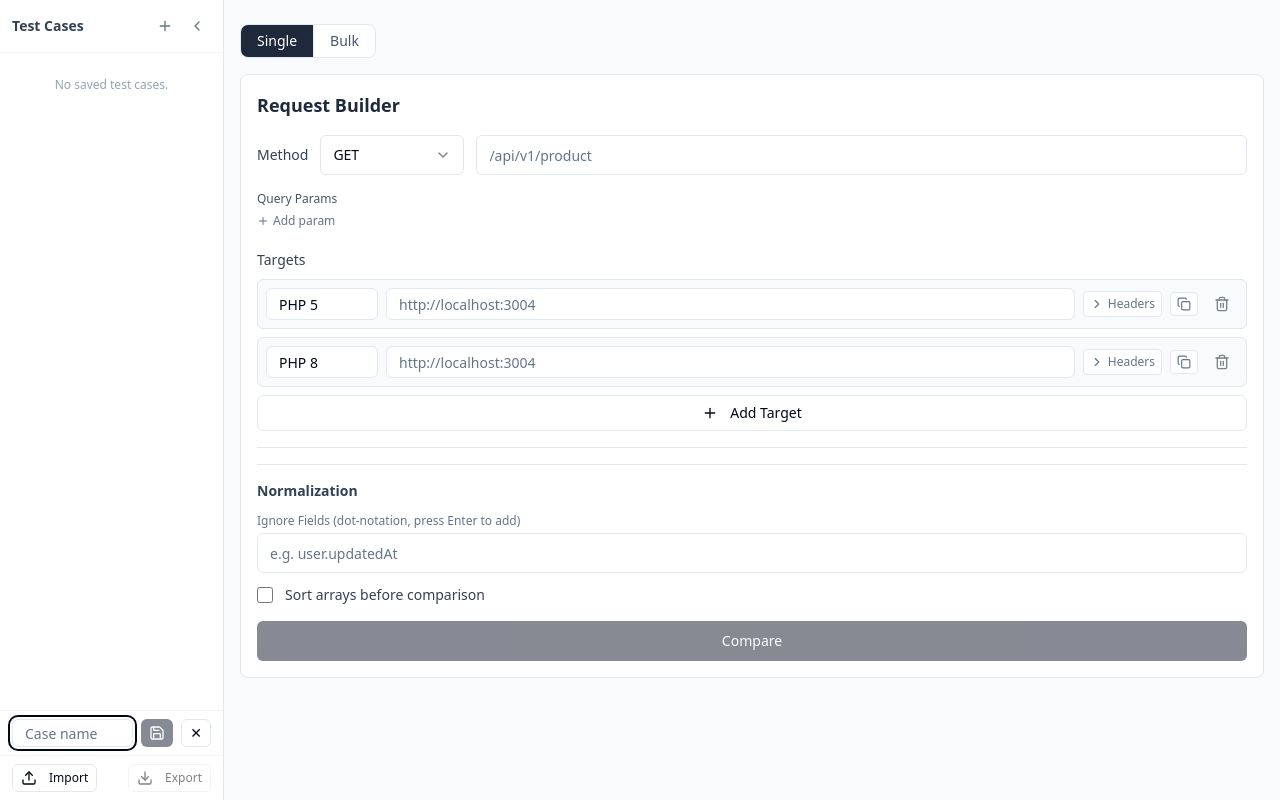
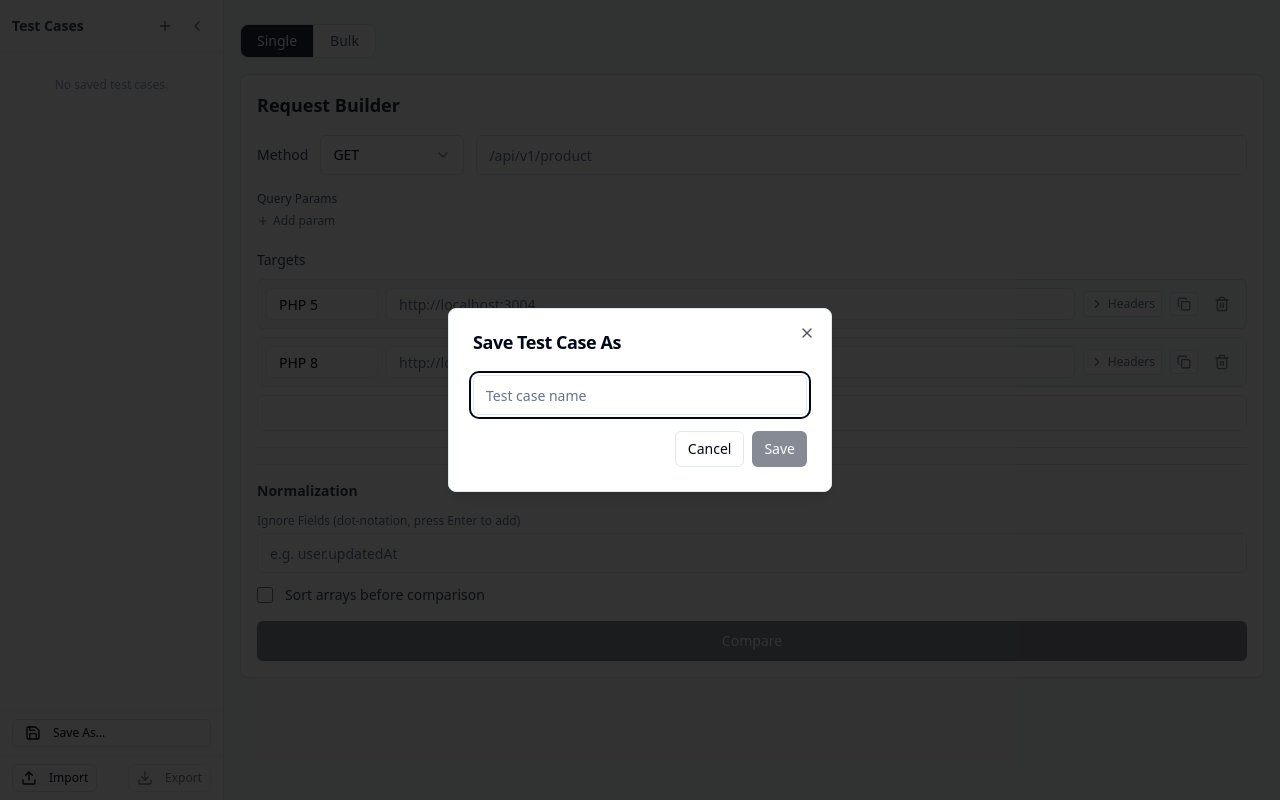
Before and after one commit to GerinAryoPrasetia/mintara, a React (Vite) app in the folder client/: page / in a window 1280 px wide. Both pictures are taken after a click on the button "Save As…". Built offline with nearby package versions, Linux system fonts and the light colour scheme; the HTML template or start-up script is replaced by a standard one.

Commit message:
fix: open save dialog with pre-filled name when clicking Save button

```diff
--- a/client/src/components/Sidebar.tsx
+++ b/client/src/components/Sidebar.tsx
@@ -3,8 +3,8 @@ import { ChevronLeft, ChevronRight, Plus, Copy, Trash2, Download, Upload, Save }
 import { Button } from '../components_ui/ui/button'
 import { Input } from '../components_ui/ui/input'
 import { Checkbox } from '../components_ui/ui/checkbox'
-import { Badge } from '../components_ui/ui/badge'
 import { Separator } from '../components_ui/ui/separator'
+import { Dialog, DialogContent, DialogHeader, DialogTitle, DialogFooter } from '../components_ui/ui/dialog'
 import { useStore } from '../store'
 import type { SavedCase, SavedCasesExport } from '../store'
 
@@ -32,8 +32,17 @@ export function Sidebar() {
     const trimmed = saveName.trim()
     if (!trimmed) return
     saveCurrentCase(trimmed)
+    setSaveOpen(false)
+  }
+
+  const openSaveDialog = () => {
+    setSaveName(activeCaseName ?? '')
+    setSaveOpen(true)
+  }
+
+  const handleSaveClose = () => {
+    setSaveOpen(false)
     setSaveName('')
-    setSaveOpen(false)
   }
 
   const handleSwitch = (name: string) => {
@@ -288,40 +297,15 @@ export function Sidebar() {
 
           {/* Save button area */}
           <div className="px-3 py-2 border-t border-slate-100 shrink-0">
-            {saveOpen ? (
-              <div className="flex gap-2">
-                <Input
-                  placeholder="Case name"
-                  value={saveName}
-                  onChange={(e) => setSaveName(e.target.value)}
-                  onKeyDown={(e) => e.key === 'Enter' && handleSave()}
-                  autoFocus
-                  className="h-7 text-xs"
-                />
-                <Button size="sm" className="h-7 px-2" onClick={handleSave} disabled={!saveName.trim()}>
-                  <Save className="h-3.5 w-3.5" />
-                </Button>
-                <Button size="sm" variant="outline" className="h-7 px-2" onClick={() => { setSaveOpen(false); setSaveName('') }}>
-                  ✕
-                </Button>
-              </div>
-            ) : (
             <Button
               variant="outline"
               size="sm"
               className="w-full justify-start h-7 text-xs"
-                onClick={() => {
-                  if (activeCaseName) {
-                    saveCurrentCase()
-                  } else {
-                    setSaveOpen(true)
-                  }
-                }}
+              onClick={openSaveDialog}
             >
               <Save className="h-3.5 w-3.5 mr-1" />
               {activeCaseName ? 'Save' : 'Save As…'}
             </Button>
-            )}
           </div>
 
           {/* Footer */}
@@ -349,6 +333,28 @@ export function Sidebar() {
           {importSummary && <p className="text-xs text-green-600 px-3 pb-1">{importSummary}</p>}
         </>
       )}
+
+      {/* Save Dialog */}
+      <Dialog open={saveOpen} onOpenChange={(open) => { if (!open) handleSaveClose(); else setSaveOpen(true) }}>
+        <DialogContent className="sm:max-w-sm">
+          <DialogHeader>
+            <DialogTitle>{activeCaseName ? 'Save Test Case' : 'Save Test Case As'}</DialogTitle>
+          </DialogHeader>
+          <div className="flex gap-2 mt-2">
+            <Input
+              placeholder="Test case name"
+              value={saveName}
+              onChange={(e) => setSaveName(e.target.value)}
+              onKeyDown={(e) => e.key === 'Enter' && handleSave()}
+              autoFocus
+            />
+          </div>
+          <DialogFooter className="sm:justify-end">
+            <Button variant="outline" size="sm" onClick={handleSaveClose}>Cancel</Button>
+            <Button size="sm" onClick={handleSave} disabled={!saveName.trim()}>Save</Button>
+          </DialogFooter>
+        </DialogContent>
+      </Dialog>
     </div>
   )
 }
```
Lines whose indentation alone changed are shown as unchanged.
